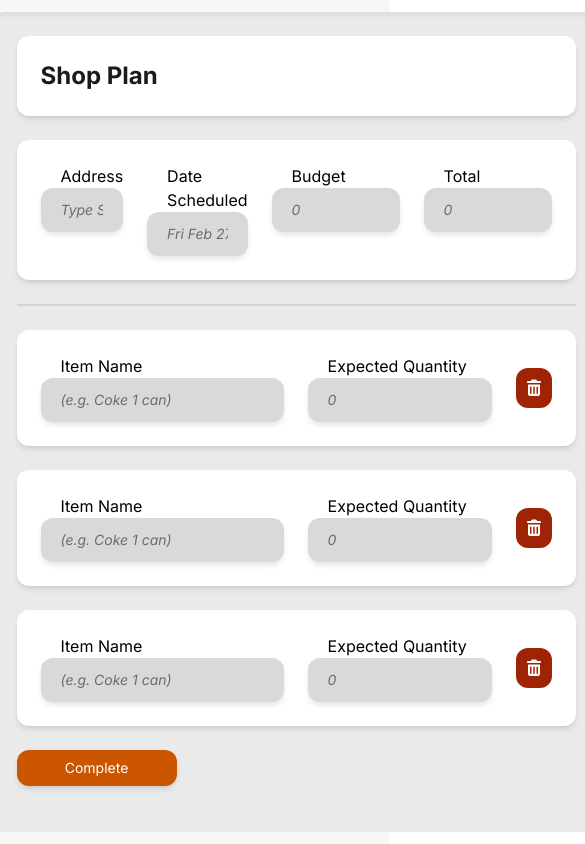
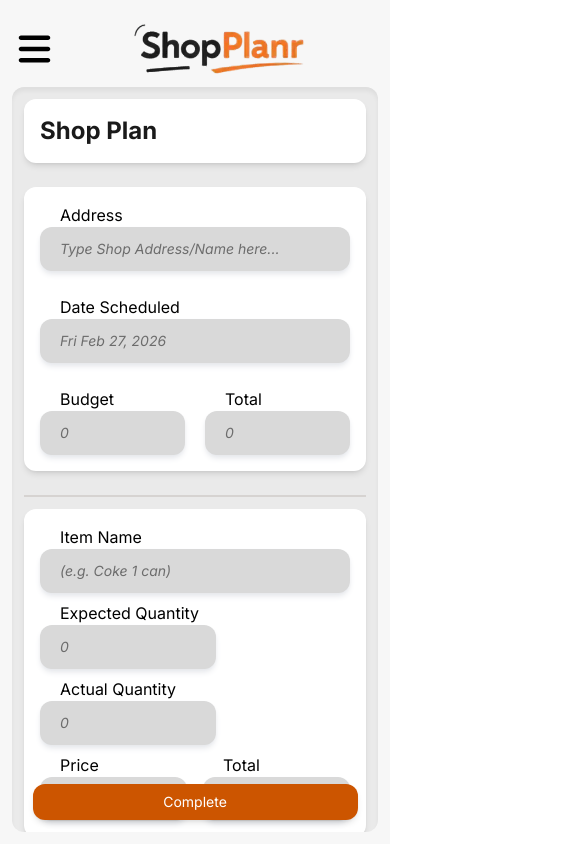
Before and after one commit to Just-Pyro/ShopPlanr-web, a React (Vite) app: page /shopplan in a window 390 px wide. Shown: the top 844 px of the page, 585 px wide, since content can reach past the window. Built offline with nearby package versions, Linux system fonts and the light colour scheme.

Commit message:
Responsiveness

```diff
--- a/src/App.jsx
+++ b/src/App.jsx
@@ -10,7 +10,7 @@ import Settings from "./pages/Settings";
 function App() {
   return (
     <>
-      <div className="h-lvh background">
+      <div className="h-dvh w-dvw background">
         <Routes>
           <Route path="/" element={<Login />} />
           <Route path="/register" element={<Register />} />
--- a/src/components/Layout.jsx
+++ b/src/components/Layout.jsx
@@ -1,13 +1,21 @@
-import React from "react";
+import React, { useState } from "react";
 import AuthWrapper from "./AuthWrapper";
 import Sidebar from "./Sidebar";
 import MainWrapper from "./MainWrapper";
+import ResponsiveHeader from "./ResponsiveHeader";
 
 const Layout = ({ children, className = "" }) => {
+  const [isOpen, setIsOpen] = useState(false);
+
+  const openSidebar = () => {
+    setIsOpen(!isOpen);
+  };
+
   return (
     <AuthWrapper>
-      <Sidebar />
-      <MainWrapper>
+      <Sidebar openMenu={isOpen} closeMenu={openSidebar} />
+      <MainWrapper backdrop={isOpen}>
+        <ResponsiveHeader openSidebar={openSidebar} />
         <div className={`inner-content bg-surface ${className}`}>
           {children}
         </div>
--- a/src/components/MainWrapper.jsx
+++ b/src/components/MainWrapper.jsx
@@ -1,7 +1,15 @@
+import { faBoxesPacking } from "@fortawesome/free-solid-svg-icons";
 import React from "react";
 
-const MainWrapper = ({ children }) => {
-  return <div className="main-content-wrapper">{children}</div>;
+const MainWrapper = ({ children, backdrop = false }) => {
+  return (
+    <>
+      {backdrop && (
+        <div className="absolute top-0 left-0 z-10 bg-black/50 w-full h-full"></div>
+      )}
+      <div className={`main-content-wrapper`}>{children}</div>
+    </>
+  );
 };
 
 export default MainWrapper;
--- /dev/null
+++ b/src/components/ResponsiveHeader.jsx
@@ -0,0 +1,23 @@
+import React from "react";
+import SidebarLogo from "../assets/ShopPlanr-sidebar.png";
+import { FontAwesomeIcon } from "@fortawesome/react-fontawesome";
+import { faBars } from "@fortawesome/free-solid-svg-icons";
+
+const ResponsiveHeader = ({ openSidebar: openMenu }) => {
+  return (
+    <>
+      <div className="responsive-header">
+        <div className="text-4xl cursor-pointer" onClick={openMenu}>
+          <FontAwesomeIcon icon={faBars} />
+        </div>
+        <img
+          src={SidebarLogo}
+          alt="logo"
+          className="h-18.75 flex-1 object-contain"
+        />
+      </div>
+    </>
+  );
+};
+
+export default ResponsiveHeader;
--- a/src/index.css
+++ b/src/index.css
@@ -54,19 +54,19 @@
   }
 
   .auth-wrapper {
-    @apply h-screen flex justify-center items-center;
+    @apply h-screen flex items-center relative;
   }
 
   .sidebar {
-    @apply w-64 p-6 h-full flex flex-col gap-6;
+    @apply w-11/12 md:w-64 p-6 h-full flex flex-col gap-6 absolute -left-11/12 md:static justify-self-start z-20 transition-all ease-in;
   }
 
   .main-content-wrapper {
-    @apply flex-1 p-3 h-full;
+    @apply w-full md:w-auto flex flex-col flex-1 p-3 h-full;
   }
 
   .inner-content {
-    @apply h-full rounded-xl shadow-[inset_0_4px_4px_rgba(0,0,0,0.05)];
+    @apply flex-1 md:h-full rounded-xl shadow-[inset_0_4px_4px_rgba(0,0,0,0.05)] overflow-y-auto;
   }
 
   .bg-surface {
@@ -85,27 +85,31 @@
   }
 
   .primary-action-btn {
-    @apply rounded w-40 p-2 text-white text-sm shadow-md cursor-pointer hover:opacity-85 transition-all ease-in;
+    @apply rounded p-2 text-white text-sm shadow-md cursor-pointer hover:opacity-85 transition-all ease-in;
   }
 
   .title-wrapper {
-    @apply bg-white rounded-xl p-6 text-2xl font-bold shadow-md;
+    @apply bg-white rounded-xl p-4 md:p-6 text-2xl font-bold shadow-md w-full;
   }
 
   .plan-fields-wrapper {
-    @apply bg-white rounded-xl p-6 flex flex-col gap-6 shadow-md;
+    @apply bg-white rounded-xl p-4 md:p-6 flex flex-col gap-6 shadow-md;
   }
 
   .items-plan-wrapper {
-    @apply px-6 2xl:px-52 pb-6 flex-1 overflow-y-auto flex flex-col gap-6 relative;
+    @apply px-3 md:px-6 2xl:px-72 pb-18 flex-1 overflow-y-auto flex flex-col gap-6 relative;
   }
 
   .product-item {
-    @apply bg-white p-6 rounded-xl shadow-md;
+    @apply bg-white p-4 md:p-6 rounded-xl shadow-md;
   }
 
   .plan-header {
-    @apply p-6 2xl:px-52 flex flex-col gap-6;
+    @apply p-3 md:p-6 2xl:px-72 flex flex-col gap-6;
+  }
+
+  .responsive-header {
+    @apply flex md:hidden items-center gap-3;
   }
 }
 
--- a/src/pages/Create.jsx
+++ b/src/pages/Create.jsx
@@ -8,7 +8,7 @@ const Create = () => {
     return (
       <>
         <div className="product-item">
-          <div className="flex gap-6">
+          <div className="flex flex-col md:flex-row gap-6">
             <div className="flex flex-col">
               <label className="ps-5" htmlFor="">
                 Item Name
@@ -19,7 +19,7 @@ const Create = () => {
                 placeholder="(e.g. Coke 1 can)"
               />
             </div>
-            <div className="flex flex-col flex-1">
+            <div className="hidden md:flex flex-col flex-1">
               <label className="ps-5" htmlFor="">
                 Expected Quantity
               </label>
@@ -29,13 +29,34 @@ const Create = () => {
                 placeholder="0"
               />
             </div>
-            <div className="flex justify-center items-center">
+            <div className="hidden md:flex justify-center items-center">
               <button
                 type="button"
                 className="rounded-xl p-2 bg-emphasis text-white cursor-pointer hover:opacity-85 transition-all ease-in"
               >
                 <FontAwesomeIcon icon={faTrashCan} />
               </button>
+            </div>
+
+            <div className="flex md:hidden gap-3">
+              <div className="flex flex-col flex-1">
+                <label className="ps-5" htmlFor="">
+                  Expected Quantity
+                </label>
+                <input
+                  type="text"
+                  className="inputfield py-3 px-5 placeholder:italic shadow-md shadow-gray-200 w-46"
+                  placeholder="0"
+                />
+              </div>
+              <div className="flex justify-center items-end">
+                <button
+                  type="button"
+                  className="rounded-xl p-2 bg-emphasis text-white cursor-pointer hover:opacity-85 transition-all ease-in"
+                >
+                  <FontAwesomeIcon icon={faTrashCan} />
+                </button>
+              </div>
             </div>
           </div>
         </div>
@@ -44,11 +65,13 @@ const Create = () => {
   };
 
   return (
-    <Layout className="flex flex-col">
+    <Layout>
       <div className="plan-header">
-        <div className="title-wrapper main-text">Create Plan</div>
+        <div className="title-wrapper static md:sticky top-6 main-text">
+          Create Plan
+        </div>
         <div className="plan-fields-wrapper">
-          <div className="flex gap-6">
+          <div className="flex flex-col lg:flex-row gap-6">
             <div className="flex flex-col flex-1">
               <label className="ps-5" htmlFor="">
                 Address
@@ -69,7 +92,7 @@ const Create = () => {
                 placeholder="Fri Feb 27, 2026"
               />
             </div>
-            <div className="flex flex-col">
+            <div className="hidden lg:flex flex-col">
               <label className="ps-5" htmlFor="">
                 Budget
               </label>
@@ -79,7 +102,7 @@ const Create = () => {
                 placeholder="0"
               />
             </div>
-            <div className="flex flex-col">
+            <div className="hidden lg:flex flex-col">
               <label className="ps-5" htmlFor="">
                 Total
               </label>
@@ -89,9 +112,35 @@ const Create = () => {
                 placeholder="0"
               />
             </div>
+
+            <div className="flex justify-between lg:hidden gap-5">
+              <div className="flex flex-col">
+                <label className="ps-5" htmlFor="">
+                  Budget
+                </label>
+                <input
+                  type="number"
+                  className="inputfield py-3 px-5 placeholder:italic shadow-md shadow-gray-200 w-full"
+                  placeholder="0"
+                />
+              </div>
+              <div className="flex flex-col">
+                <label className="ps-5" htmlFor="">
+                  Total
+                </label>
+                <input
+                  type="number"
+                  className="inputfield py-3 px-5 placeholder:italic shadow-md shadow-gray-200 w-full"
+                  placeholder="0"
+                />
+              </div>
+            </div>
           </div>
           <div className="">
-            <button type="button" className="bg-accent primary-action-btn">
+            <button
+              type="button"
+              className="bg-accent w-full primary-action-btn md:w-40"
+            >
               Add Item
             </button>
           </div>
@@ -102,10 +151,19 @@ const Create = () => {
         <ProductItems />
         <ProductItems />
         <ProductItems />
+        <ProductItems />
+        <ProductItems />
+        <ProductItems />
+        <ProductItems />
+        <ProductItems />
+        <ProductItems />
+        <ProductItems />
+        <ProductItems />
+        <ProductItems />
 
         <button
           type="button"
-          className="bg-accent primary-action-btn rounded-xl sticky bottom-0 mb-6"
+          className="bg-accent primary-action-btn w-5/6 md:w-40 rounded-xl fixed bottom-0 mb-6 self-center md:self-start"
         >
           Create Plan
         </button>
--- a/src/pages/ShopPlan.jsx
+++ b/src/pages/ShopPlan.jsx
@@ -8,7 +8,7 @@ const ShopPlan = () => {
     return (
       <>
         <div className="product-item">
-          <div className="flex gap-6">
+          <div className="flex flex-col lg:flex-row gap-2 md:gap-6">
             <div className="flex flex-col">
               <label className="ps-5" htmlFor="">
                 Item Name
@@ -19,23 +19,90 @@ const ShopPlan = () => {
                 placeholder="(e.g. Coke 1 can)"
               />
             </div>
-            <div className="flex flex-col flex-1">
+            <div className="flex md:hidden lg:flex flex-col flex-1">
               <label className="ps-5" htmlFor="">
                 Expected Quantity
               </label>
               <input
                 type="text"
-                className="inputfield py-3 px-5 placeholder:italic shadow-md shadow-gray-200 w-46"
+                className="inputfield py-3 px-5 placeholder:italic shadow-md shadow-gray-200 w-44"
                 placeholder="0"
               />
             </div>
-            <div className="flex justify-center items-center">
-              <button
-                type="button"
-                className="rounded-xl p-2 bg-emphasis text-white cursor-pointer hover:opacity-85 transition-all ease-in"
-              >
-                <FontAwesomeIcon icon={faTrashCan} />
-              </button>
+            <div className="flex md:hidden lg:flex flex-col flex-1">
+              <label className="ps-5" htmlFor="">
+                Actual Quantity
+              </label>
+              <input
+                type="text"
+                className="inputfield py-3 px-5 placeholder:italic shadow-md shadow-gray-200 w-44"
+                placeholder="0"
+              />
+            </div>
+            <div className="hidden lg:flex flex-col flex-1">
+              <label className="ps-5" htmlFor="">
+                Price
+              </label>
+              <input
+                type="text"
+                className="inputfield py-3 px-5 placeholder:italic shadow-md shadow-gray-200 w-36"
+                placeholder="0"
+              />
+            </div>
+            <div className="hidden lg:flex flex-col flex-1">
+              <label className="ps-5" htmlFor="">
+                Total
+              </label>
+              <input
+                type="text"
+                className="inputfield py-3 px-5 placeholder:italic shadow-md shadow-gray-200 w-36"
+                placeholder="0"
+              />
+            </div>
+
+            <div className="hidden md:flex gap-4 lg:hidden">
+              <div className="flex flex-col flex-1">
+                <label className="ps-5" htmlFor="">
+                  Expected Quantity
+                </label>
+                <input
+                  type="text"
+                  className="inputfield py-3 px-5 placeholder:italic shadow-md shadow-gray-200 w-44"
+                  placeholder="0"
+                />
+              </div>
+              <div className="flex flex-col flex-1">
+                <label className="ps-5" htmlFor="">
+                  Actual Quantity
+                </label>
+                <input
+                  type="text"
+                  className="inputfield py-3 px-5 placeholder:italic shadow-md shadow-gray-200 w-44"
+                  placeholder="0"
+                />
+              </div>
+            </div>
+            <div className="flex gap-4 lg:hidden">
+              <div className="flex flex-col flex-1">
+                <label className="ps-5" htmlFor="">
+                  Price
+                </label>
+                <input
+                  type="text"
+                  className="inputfield py-3 px-5 placeholder:italic shadow-md shadow-gray-200 w-full"
+                  placeholder="0"
+                />
+              </div>
+              <div className="flex flex-col flex-1">
+                <label className="ps-5" htmlFor="">
+                  Total
+                </label>
+                <input
+                  type="text"
+                  className="inputfield py-3 px-5 placeholder:italic shadow-md shadow-gray-200 w-full"
+                  placeholder="0"
+                />
+              </div>
             </div>
           </div>
         </div>
@@ -45,11 +112,13 @@ const ShopPlan = () => {
 
   return (
     <>
-      <Layout className="flex flex-col">
-        <div className="plan-header">
-          <div className="title-wrapper main-text">Shop Plan</div>
+      <Layout>
+        <div className="plan-header relative">
+          <div className="title-wrapper static md:sticky top-6 main-text">
+            Shop Plan
+          </div>
           <div className="plan-fields-wrapper">
-            <div className="flex gap-6">
+            <div className="flex flex-col lg:flex-row gap-6">
               <div className="flex flex-col flex-1">
                 <label className="ps-5" htmlFor="">
                   Address
@@ -70,7 +139,7 @@ const ShopPlan = () => {
                   placeholder="Fri Feb 27, 2026"
                 />
               </div>
-              <div className="flex flex-col">
+              <div className="hidden lg:flex flex-col">
                 <label className="ps-5" htmlFor="">
                   Budget
                 </label>
@@ -80,7 +149,7 @@ const ShopPlan = () => {
                   placeholder="0"
                 />
               </div>
-              <div className="flex flex-col">
+              <div className="hidden lg:flex flex-col">
                 <label className="ps-5" htmlFor="">
                   Total
                 </label>
@@ -90,18 +159,47 @@ const ShopPlan = () => {
                   placeholder="0"
                 />
               </div>
+
+              <div className="flex justify-between lg:hidden gap-5">
+                <div className="flex flex-col">
+                  <label className="ps-5" htmlFor="">
+                    Budget
+                  </label>
+                  <input
+                    type="number"
+                    className="inputfield py-3 px-5 placeholder:italic shadow-md shadow-gray-200 w-full"
+                    placeholder="0"
+                  />
+                </div>
+                <div className="flex flex-col">
+                  <label className="ps-5" htmlFor="">
+                    Total
+                  </label>
+                  <input
+                    type="number"
+                    className="inputfield py-3 px-5 placeholder:italic shadow-md shadow-gray-200 w-full"
+                    placeholder="0"
+                  />
+                </div>
+              </div>
             </div>
           </div>
           <hr className="border border-stone-300" />
         </div>
-        <div className="items-plan-wrapper custom-scrollbar">
+        <div className="items-plan-wrapper md:custom-scrollbar">
+          <ProductItems />
+          <ProductItems />
+          <ProductItems />
+          <ProductItems />
+          <ProductItems />
+          <ProductItems />
           <ProductItems />
           <ProductItems />
           <ProductItems />
 
           <button
             type="button"
-            className="bg-accent primary-action-btn rounded-xl sticky bottom-0 mb-6"
+            className="bg-accent primary-action-btn rounded-xl fixed bottom-0 mb-6 w-5/6 md:w-40 px-6 left-0 right-0 md:left-auto md:right-auto mx-auto md:mx-0"
           >
             Complete
           </button>
```
Also changed, not shown: src/components/Sidebar.jsx (+36 -3 lines), src/pages/List.jsx (+19 -5 lines), src/pages/Settings.jsx (+8 -6 lines).
